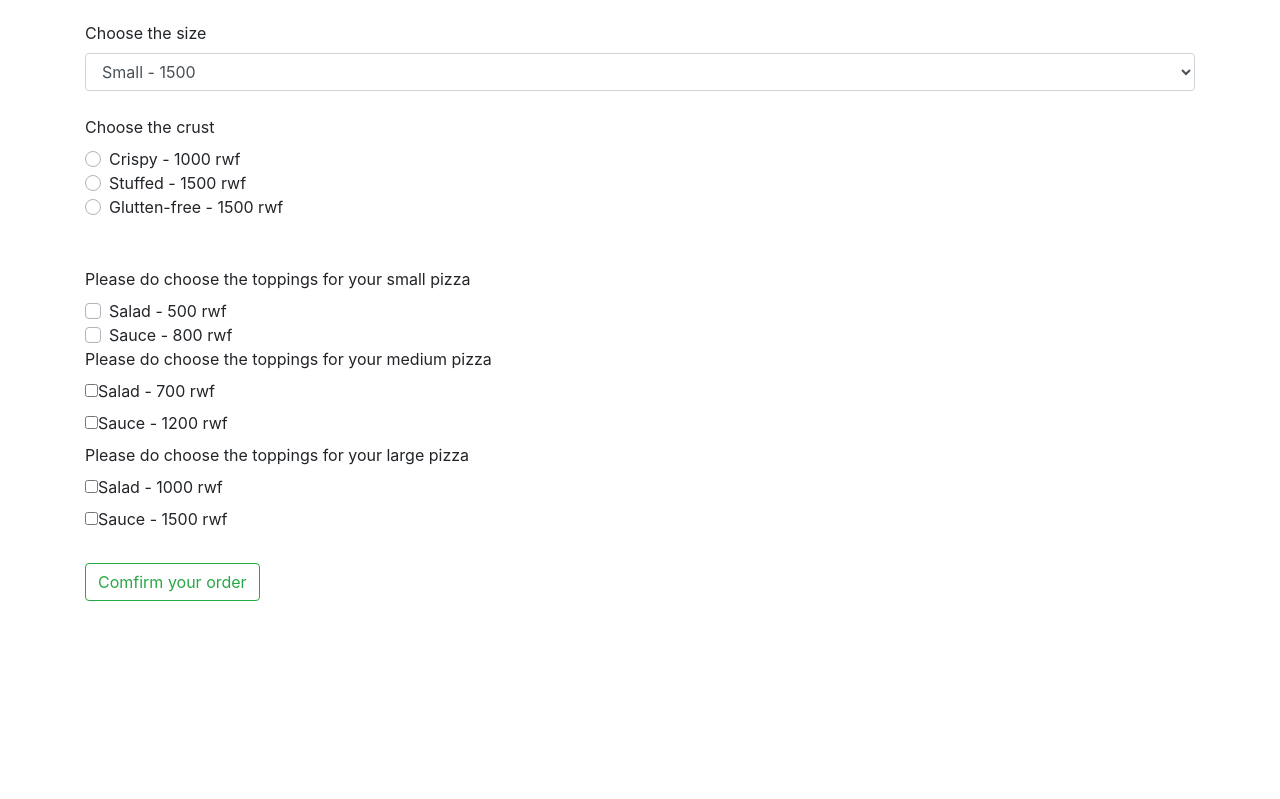
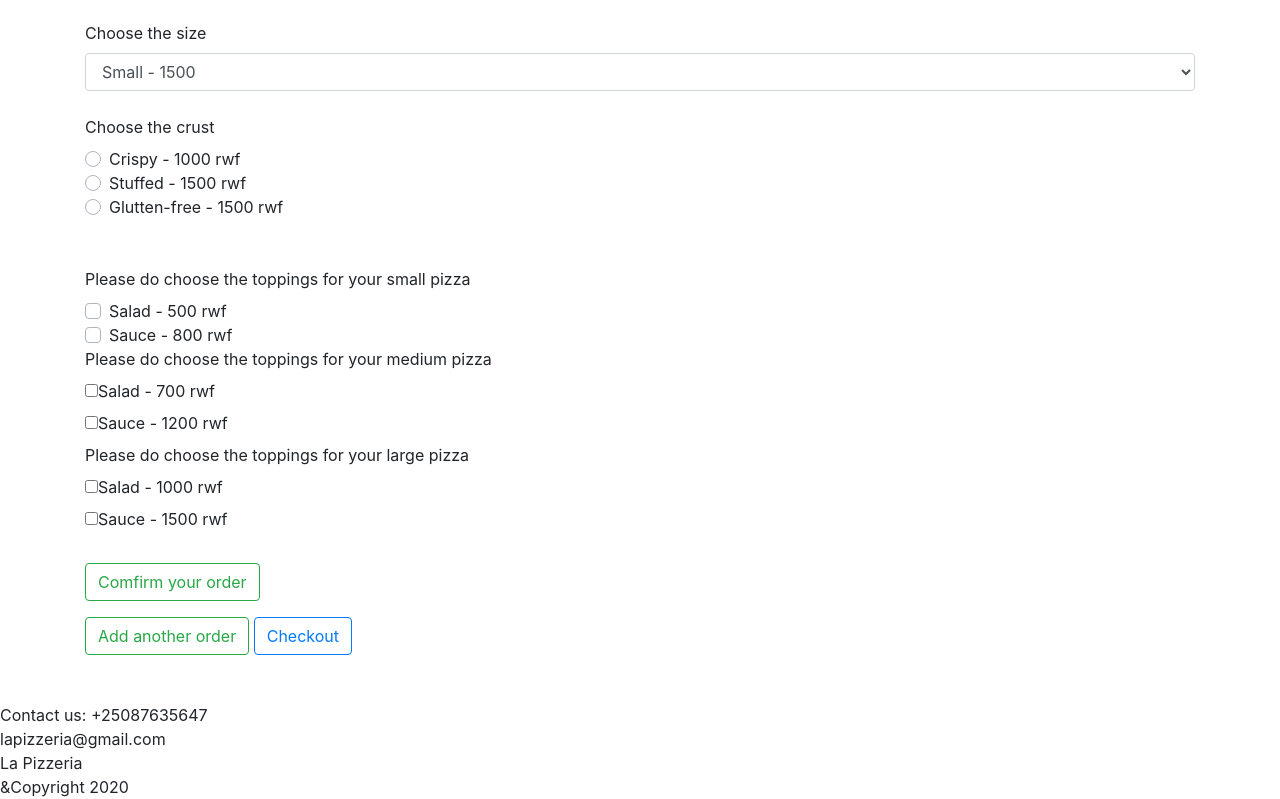
Before and after one commit to demarillacizere/La-Pizzeria, a plain HTML site: page index.html in a window 1280 px wide. Shown: the part 518-1317 px from the top of the page. Before the commit the page ends 1135 px from the top, so only its background shows below. Drawn offline with nearby package versions, Linux system fonts and the light colour scheme.

Commit message:
added a footer

```diff
--- a/index.html
+++ b/index.html
@@ -70,6 +70,16 @@
                 <button class="btn btn-outline-success"type="submit" id="submit">Comfirm your order</button><br>
                 <div id="output"></div>
             </form>
+            <button id="add-order" class="btn btn-outline-success">Add another order</button>
+            <button class='btn btn-outline-primary' id="checkout">Checkout</button><br><br>
+            <div id="cart"></div><br>
         </div>
     </div>
+    <footer>
+        Contact us:
+        +25087635647<br>
+        lapizzeria@gmail.com<br>
+        La Pizzeria<br>
+        &Copyright 2020
+    </footer>
 </html>
```
